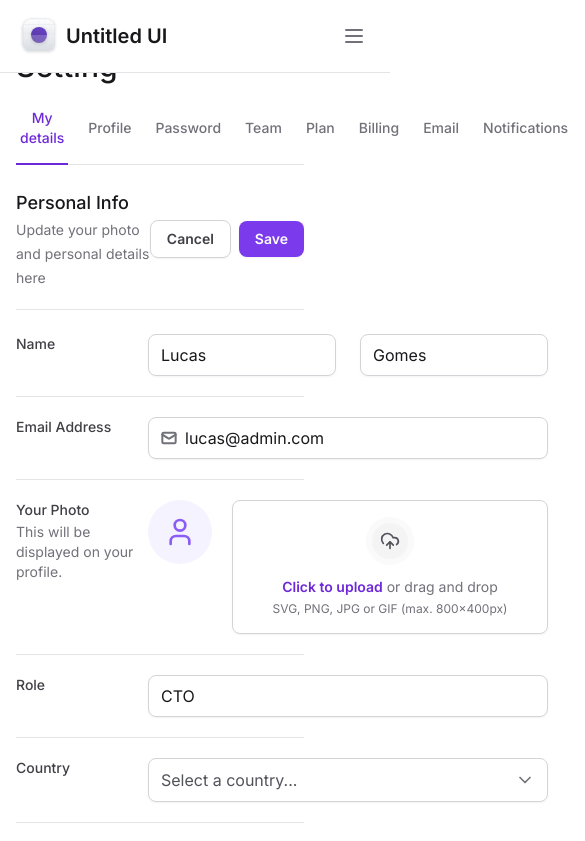
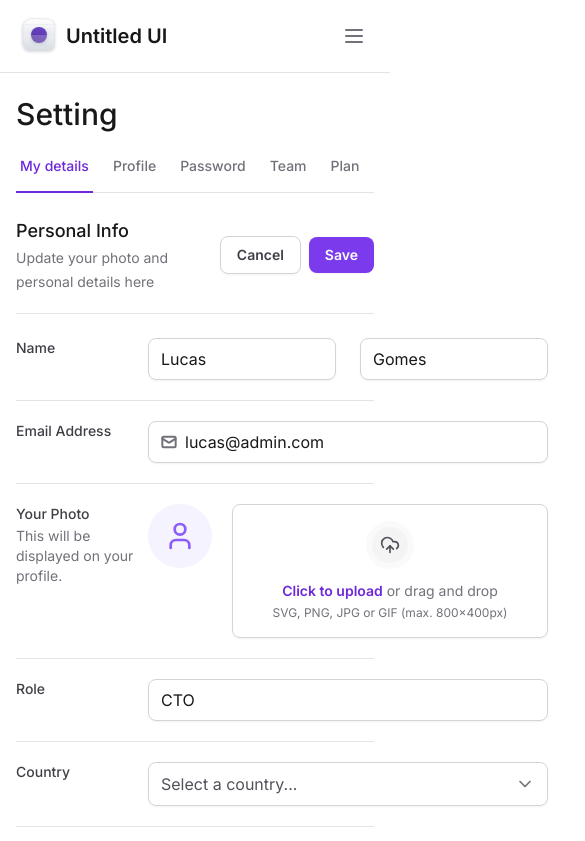
Before and after one commit to lucasgomesmatos/tailwind-next, a Next.js app: page / in a window 390 px wide. Shown: the top 841 px of the page, 585 px wide, since content can reach past the window. Built offline with nearby package versions, Linux system fonts and the light colour scheme.

Commit message:
feat: tabs mobile

```diff
--- a/package.json
+++ b/package.json
@@ -11,6 +11,7 @@
   "dependencies": {
     "@formkit/auto-animate": "^0.8.2",
     "@radix-ui/react-collapsible": "^1.1.1",
+    "@radix-ui/react-scroll-area": "^1.2.0",
     "@radix-ui/react-select": "^2.1.2",
     "@radix-ui/react-tabs": "^1.1.1",
     "clsx": "^2.1.1",
--- a/src/app/layout.tsx
+++ b/src/app/layout.tsx
@@ -19,9 +19,9 @@
   return (
     <html lang="pt-BR" className="antialiased">
       <body className={cn(inter.className)}>
-        <div className="grid min-h-screen grid-cols-app">
+        <div className="min-h-screen lg:grid lg:grid-cols-app">
           <Sidebar />
-          <main className="px-4 pb-12 pt-12 lg:col-start-2 lg:px-8 lg:pt-8">
+          <main className="max-w-[100vw] px-4 pb-12 pt-24 lg:col-start-2 lg:px-8 lg:pt-8">
             {children}
           </main>
         </div>
--- a/src/components/settings-tabs/index.tsx
+++ b/src/components/settings-tabs/index.tsx
@@ -1,5 +1,6 @@
 'use client'
 
+import * as ScrollArea from '@radix-ui/react-scroll-area'
 import * as Tabs from '@radix-ui/react-tabs'
 import { useState } from 'react'
 import { TabItem } from './tab-item'
@@ -8,51 +9,69 @@
   const [currentValue, setCurrentValue] = useState('tab1')
 
   return (
-    <Tabs.Root defaultValue="tab1" onValueChange={setCurrentValue}>
+    <Tabs.Root value={currentValue} onValueChange={setCurrentValue}>
+      <ScrollArea.Root className="w-full" type="scroll">
+        <ScrollArea.Viewport className="w-full overflow-x-scroll">
           <Tabs.List className="mt-6 flex w-full items-center gap-4 border-b border-zinc-200">
             <TabItem
+              value="tab1"
               title="My details"
-          value="tab1"
               isSelect={currentValue === 'tab1'}
             />
             <TabItem
+              value="tab2"
               title="Profile"
-          value="tab2"
               isSelect={currentValue === 'tab2'}
             />
             <TabItem
+              value="tab3"
               title="Password"
-          value="tab3"
               isSelect={currentValue === 'tab3'}
             />
-        <TabItem title="Team" value="tab4" isSelect={currentValue === 'tab4'} />
-        <TabItem title="Plan" value="tab5" isSelect={currentValue === 'tab5'} />
             <TabItem
+              value="tab4"
+              title="Team"
+              isSelect={currentValue === 'tab4'}
+            />
+            <TabItem
+              value="tab5"
+              title="Plan"
+              isSelect={currentValue === 'tab5'}
+            />
+            <TabItem
+              value="tab6"
               title="Billing"
-          value="tab6"
               isSelect={currentValue === 'tab6'}
             />
             <TabItem
+              value="tab7"
               title="Email"
-          value="tab7"
               isSelect={currentValue === 'tab7'}
             />
             <TabItem
+              value="tab8"
               title="Notifications"
-          value="tab8"
               isSelect={currentValue === 'tab8'}
             />
             <TabItem
+              value="tab9"
               title="Integrations"
-          value="tab9"
               isSelect={currentValue === 'tab9'}
             />
             <TabItem
+              value="tab10"
               title="API"
-          value="tab10"
               isSelect={currentValue === 'tab10'}
             />
           </Tabs.List>
+        </ScrollArea.Viewport>
+        <ScrollArea.Scrollbar
+          className="flex h-0.5 translate-y-1.5 touch-none select-none flex-col bg-zinc-100"
+          orientation="horizontal"
+        >
+          <ScrollArea.Thumb className="round-lg relative flex-1 bg-zinc-300" />
+        </ScrollArea.Scrollbar>
+      </ScrollArea.Root>
     </Tabs.Root>
   )
 }
--- a/src/components/settings-tabs/tab-item.tsx
+++ b/src/components/settings-tabs/tab-item.tsx
@@ -13,7 +13,7 @@
       value={value}
       className="group relative px-1 pb-4 text-sm font-medium text-zinc-500 outline-none hover:text-violet-700 data-[state=active]:text-violet-700"
     >
-      <span className="rounded group-focus-visible:ring-2 group-focus-visible:ring-violet-400 group-focus-visible:ring-offset-4">
+      <span className="whitespace-nowrap rounded group-focus-visible:ring-2 group-focus-visible:ring-violet-400 group-focus-visible:ring-offset-4">
         {title}
       </span>
       {isSelect && (
```
Also changed, not shown: 1 other file (tests, documents, lock files or other folders). Lines whose indentation alone changed are shown as unchanged.
